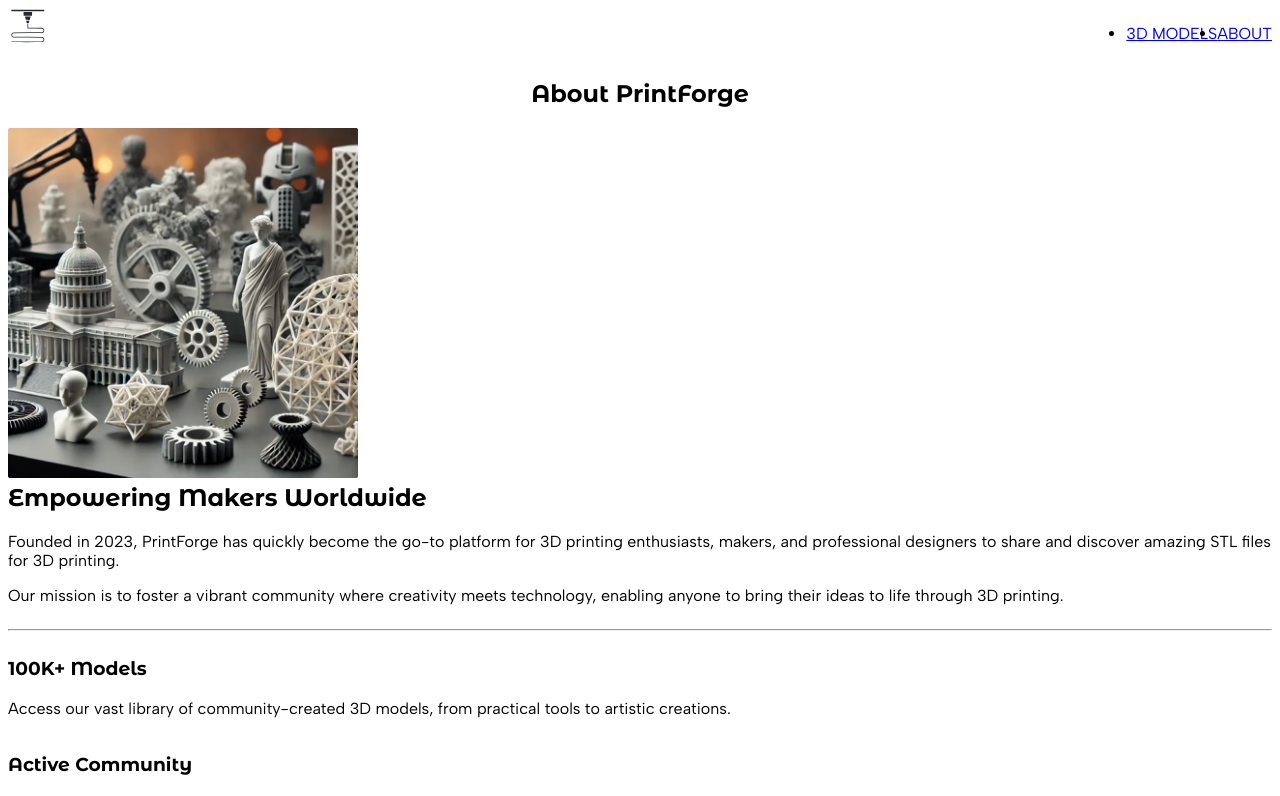
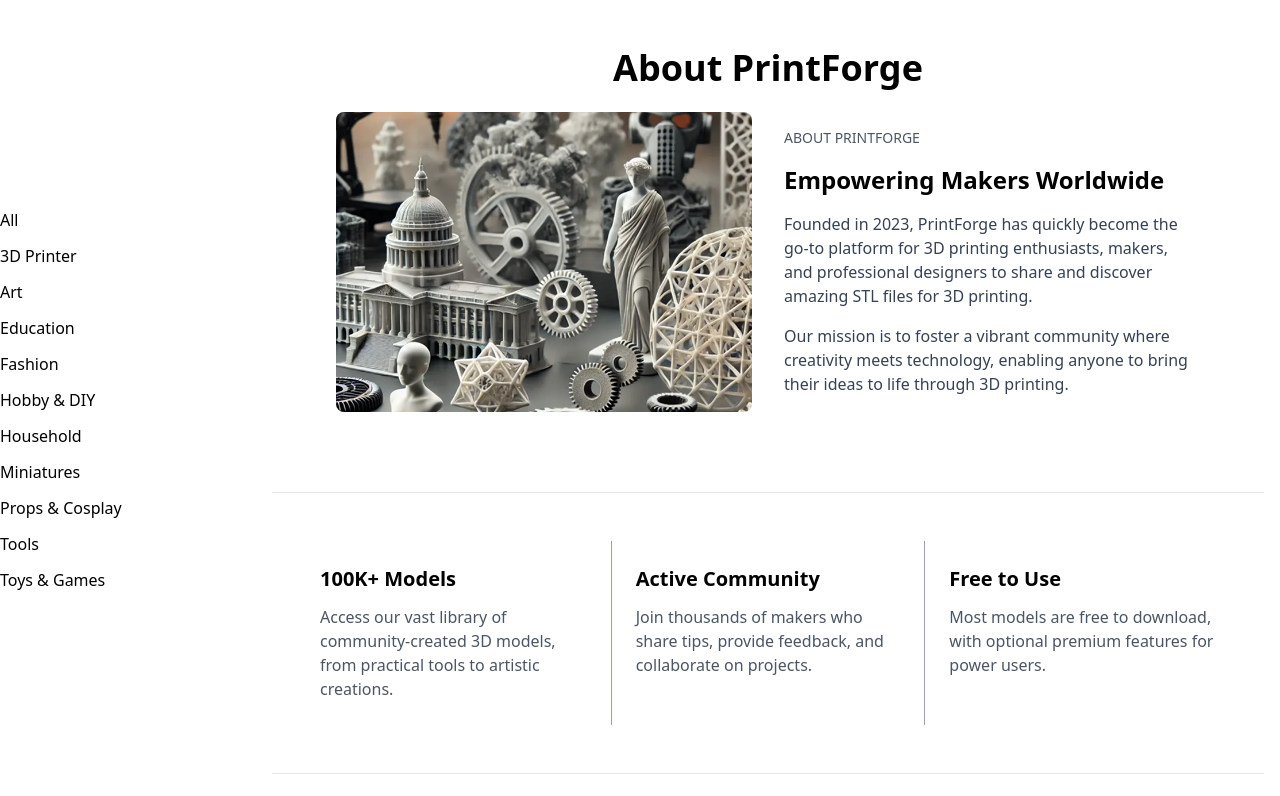
Before and after one commit to betsiigit/Next-Js, a Next.js app: page /about in a window 1280 px wide. Shown: the top 796 px of the page. Built offline with nearby package versions, Linux system fonts and the light colour scheme.

Commit message:
side bar

```diff
--- /dev/null
+++ b/app/3d-models/categories/[categoryName]/page.tsx
@@ -0,0 +1,9 @@
+import type { CategoryPageProps } from "@/app/types"
+import { getCategoryBySlug } from "@/app/lib/categories"
+
+export default async function CategoryPage({ params }: CategoryPageProps) {
+  const { categoryName } = await params
+  const category = getCategoryBySlug(categoryName)
+  console.log(category)
+  return <h1>{category.displayName}</h1>
+}
--- a/app/about/page.jsx
+++ b/app/about/page.jsx
@@ -1,5 +1,5 @@
-import heroImage from"../../public/hero-image-square.png";
-import Image from "next/image";
+import HeroImageSquare from "@/public/hero-image-square.png"
+
 export default function AboutPage() {
     return (
         <main>
@@ -10,17 +10,22 @@
 
                 <div className="grid items-center gap-8 mb-12 md:grid-cols-2">
                     <div className="relative h-[300px] w-full">
-                        <Image
-                            src={heroImage}
+
+                        <img
+                            src={HeroImageSquare.src}
                             alt="PrintForge Community - A group of makers collaborating on 3D printing projects"
-                            width="350"
+                            className="absolute inset-0 w-full h-full object-cover rounded-lg"
                         />
+
                     </div>
                     <div>
-                        <p className="mb-4 text-sm text-gray-600 uppercase" aria-hidden="true">
+                        <p
+                            className="mb-4 text-sm text-gray-600 uppercase"
+                            aria-hidden="true"
+                        >
                             About PrintForge
                         </p>
-                        <h2 className="mb-4 text-2xl font-semibold">
+                        <h2 className="mb-4 text-2xl font-semibold font-montserrat-alternates">
                             Empowering Makers Worldwide
                         </h2>
                         <p className="mb-4 text-gray-700">
@@ -42,10 +47,12 @@
 
             <section className="py-12" aria-labelledby="key-features">
                 <div className="px-6 mx-auto max-w-7xl">
-                    <h2 id="key-features" className="sr-only">Key Features</h2>
+                    <h2 id="key-features" className="sr-only">
+                        Key Features
+                    </h2>
                     <div className="grid gap-6 md:gap-0 md:grid-cols-3">
                         <article className="p-6 bg-white">
-                            <h3 className="mb-3 text-xl font-semibold">
+                            <h3 className="mb-3 text-xl font-semibold font-montserrat-alternates">
                                 100K+ Models
                             </h3>
                             <p className="text-gray-600">
@@ -55,7 +62,7 @@
                             </p>
                         </article>
                         <article className="p-6 bg-white border-gray-400 md:border-x">
-                            <h3 className="mb-3 text-xl font-semibold">
+                            <h3 className="mb-3 text-xl font-semibold font-montserrat-alternates">
                                 Active Community
                             </h3>
                             <p className="text-gray-600">
@@ -64,7 +71,7 @@
                             </p>
                         </article>
                         <article className="p-6 bg-white">
-                            <h3 className="mb-3 text-xl font-semibold">
+                            <h3 className="mb-3 text-xl font-semibold font-montserrat-alternates">
                                 Free to Use
                             </h3>
                             <p className="text-gray-600">
--- /dev/null
+++ b/app/components/ModelsGrid.tsx
@@ -0,0 +1,15 @@
+import ModelCard from "@/app/components/ModelCard"
+import { ModelsGridProps, Model } from "@/app/types"
+
+export default function ModelsGrid({ title, models }: ModelsGridProps) {
+    return (
+        <div className="container px-4 py-8 mx-auto">
+            <h1 className="mb-8 text-3xl font-bold">{title}</h1>
+            <div className="grid grid-cols-1 gap-6 sm:grid-cols-2 lg:grid-cols-3 xl:grid-cols-4">
+                {models.map((model: Model) => (
+                    <ModelCard key={model.id} model={model} />
+                ))}
+            </div>
+        </div>
+    )
+}
--- a/app/components/Pill.tsx
+++ b/app/components/Pill.tsx
@@ -1,9 +1,10 @@
-import { PillProps } from "@/app/types";
+import type { PillProps } from "@/app/types";
 
-export default function Pill({ children, className = "" }: PillProps) {
+export default function Pill({ children, className = "", ...props }: PillProps) {
     return (
         <span
             className={`inline-block bg-transparent border border-gray-400 rounded-full px-3 py-1 text-sm text-gray-800 ${className}`}
+            {...props}
         >
             {children}
         </span>
--- /dev/null
+++ b/app/data/categories.json
@@ -0,0 +1,12 @@
+[
+    { "displayName": "3D Printer", "slug": "3d-printer" },
+    { "displayName": "Art", "slug": "art" },
+    { "displayName": "Education", "slug": "education" },
+    { "displayName": "Fashion", "slug": "fashion" },
+    { "displayName": "Hobby & DIY", "slug": "hobby-diy" },
+    { "displayName": "Household", "slug": "household" },
+    { "displayName": "Miniatures", "slug": "miniatures" },
+    { "displayName": "Props & Cosplay", "slug": "props-cosplay" },
+    { "displayName": "Tools", "slug": "tools" },
+    { "displayName": "Toys & Games", "slug": "toys-games" }
+]
--- a/app/globals.css
+++ b/app/globals.css
@@ -1,6 +1,4 @@
-@tailwind base;
-@tailwind components;
-@tailwind utilities;
+@import "tailwindcss";
 
 h1, h2, h3, h4, h5, h6 {
   font-family: var(--font-montserrat-alternates);
--- a/app/layout.tsx
+++ b/app/layout.tsx
@@ -1,60 +1,41 @@
+import Link from "next/link"
+import type { ReactNode } from "react"
+import { getAllCategories } from "@/app/lib/categories"
+import type { Category } from "@/app/types"
 import "./globals.css";
-import { Albert_Sans, Montserrat_Alternates } from "next/font/google"
-import PFLogoIcon from "@/public/printforge-logo-icon.svg"
-import PFLogo from "@/public/printforge-logo.svg"
-import Link from "next/link"
 
-
-const albertSans = Albert_Sans({
-  subsets: ["latin"],
-  display: "swap"
-})
-
-const montserratAlternates = Montserrat_Alternates({
-  subsets: ["latin"],
-  display: "swap",
-  weight: ["100", "200", "300", "400", "500", "600", "700", "800", "900"],
-  variable: "--font-montserrat-alternates"
-})
-
-export default function RootLayout({
-  children,
-}: Readonly<{
-  children: React.ReactNode;
-}>) {
+export default function ModelsLayout({ children }: { children: ReactNode }) {
+  const categories: Category[] = getAllCategories()
+  console.log(categories)
  return (
-    <html lang="en">
-      <body className={`${albertSans.className} ${montserratAlternates.variable}`}>
-        <header className="w-full bg-white">
-          <nav className="flex justify-between px-6 py-4">
-            <Link href="/">
-              <div className="relative cursor-pointer">
-                {/* Desktop Logo */}
-                <img
-                  src={PFLogo.src}
-                  alt="PrintForge Logo"
-                  className="w-[200px] h-auto hidden md:block"
-                />
-                {/* Mobile Logo */}
-                <img
-                  src={PFLogoIcon.src}
-                  alt="PrintForge Logo"
-                  className="w-[40px] h-auto block md:hidden"
-                />
-              </div>
-            </Link>
-            <ul className="flex items-center gap-2.5">
-              <li className="text-sm uppercase cursor-pointer">
-                <Link href="/3d-models">3D Models</Link>
-              </li>
-              <li className="text-sm uppercase cursor-pointer">
-                <Link href="/about">About</Link>
-              </li>
+    <div className="relative flex flex-col min-h-screen md:flex-row">
+      {/* Responsive Navigation */}
+      <aside className="sticky top-0 z-10 w-full bg-white border-b border-gray-200 md:fixed md:w-64 md:top-1/2 md:-translate-y-1/2 md:border-none">
+        <div className="relative">
+          <nav className="w-full overflow-x-auto md:overflow-visible scrollbar-hide">
+            <ul className="flex px-4 py-3 space-x-4 whitespace-nowrap md:flex-col md:p-0 md:space-x-0 md:space-y-3">
+              <Link
+                href="/3d-models"
+              >
+                All
+              </Link>
+              {categories.map(item => (
+                <Link
+                  href={`/3d-models/categories/${item.slug}`}
+                  key={item.slug}
+                >
+                  {item.displayName}
+                </Link>
+              ))}
             </ul>
           </nav>
-        </header>
-        {children}
-      </body>
-    </html>
-  );
+          {/* Fading edge/gradient for horizontal scroll hint on mobile */}
+          <div className="absolute top-0 right-0 w-8 h-full pointer-events-none bg-gradient-to-l from-white to-transparent md:hidden" />
+        </div>
+      </aside>
+
+      {/* Main Content Area */}
+      <main className="flex-1 p-4 md:ml-64">{children}</main>
+    </div>
+  )
 }
--- /dev/null
+++ b/app/lib/categories.tsx
@@ -0,0 +1,19 @@
+import categories from "../data/categories.json"
+import { Category } from "../types"
+
+export function getAllCategories(): Category[] {
+    return categories
+}
+
+export function getCategoryBySlug(slug: string): Category {
+    const category = categories.find(c => c.slug === slug)
+    if (!category) {
+        throw new Error(`Category with slug ${slug} not found`)
+    }
+    return category
+}
+
+export function getDisplayNameFromSlug(slug: string): string {
+    const category = getCategoryBySlug(slug)
+    return category.displayName
+}
--- a/app/page.tsx
+++ b/app/page.tsx
@@ -1,5 +1,5 @@
+import Link from "next/link"
 import HeroImage from "@/public/hero-image.png"
-import Link from "next/link";
 
 export default function Home() {
   return (
@@ -26,7 +26,7 @@
             </Link>
           </div>
         </div>
-        <img src={HeroImage.src} className="w-[350px] h-auto rounded-lg" />
+        <img src={HeroImage.src} className="w-[350px] h-auto rounded-lg" alt="Hero Image" />
       </section>
     </main>
   )
--- a/app/types/index.ts
+++ b/app/types/index.ts
@@ -1,4 +1,4 @@
-import type { ReactNode } from "react"
+import type { HTMLAttributes, ReactNode } from "react"
 
 // Data Types
 export type Model = {
@@ -11,7 +11,22 @@
   dateAdded: string
 }
 
+export type Category = {
+    displayName: string
+    slug: string
+}
+
+export type CategoriesData = {
+    categories: Category[]
+}
+
 // Page Types
+export type CategoryPageProps = {
+    params: Promise<{
+        categoryName: string
+    }>
+}
+
 export type RootLayoutProps = Readonly<{
   children: React.ReactNode;
 }>
@@ -27,7 +42,12 @@
     model: Model
 }
 
-export type PillProps = {
+export type ModelsGridProps = {
+    title: string
+    models: Model[]
+}
+
+export type PillProps = HTMLAttributes<HTMLSpanElement> & {
     children: ReactNode
     className?: string
 }
```
Also changed, not shown: app/3d-models/page.tsx (+4 -19 lines). Lines whose indentation alone changed are shown as unchanged.
